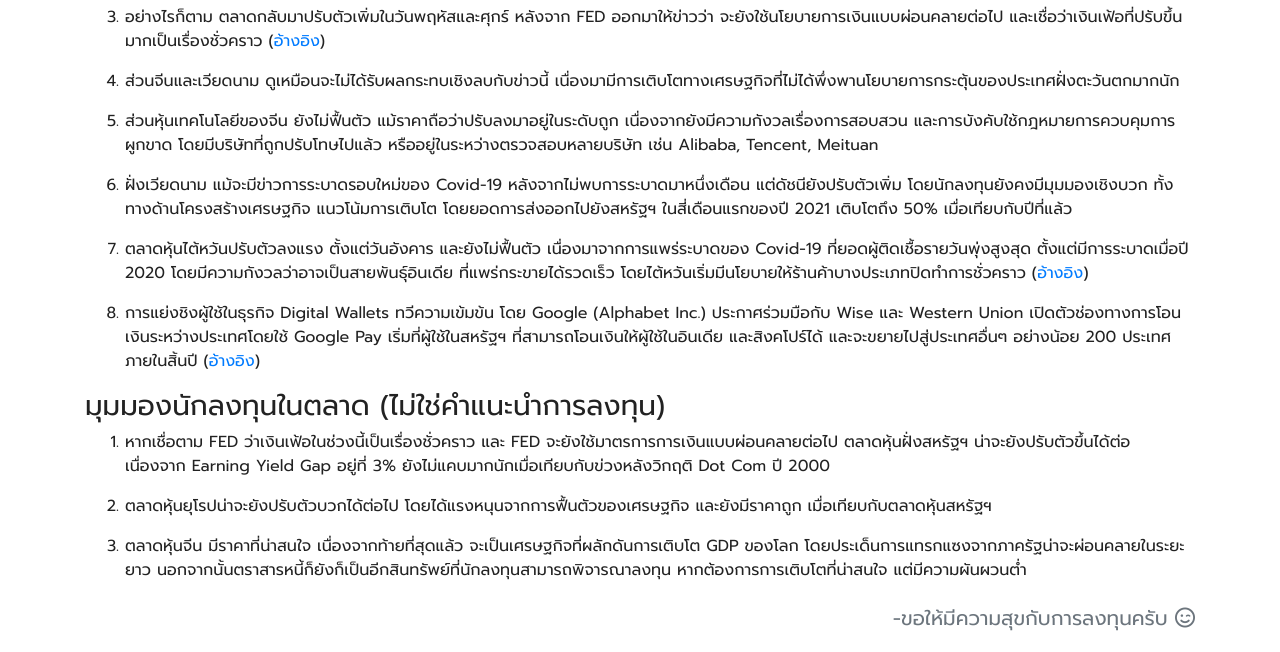
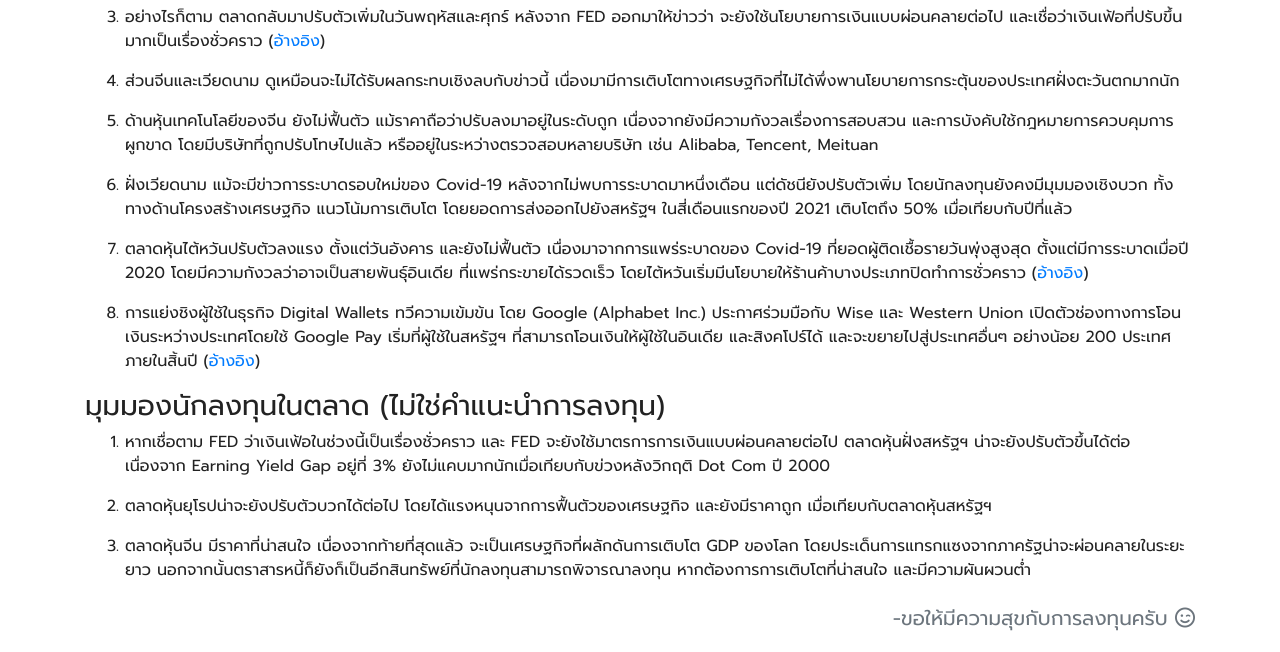
Before and after one commit to moneysart/moneysart.github.io, a Jekyll site: the page built from weekly/_posts/2021-05-16-summary.md, in a window 1280 px wide. Shown: the part 395-1047 px from the top of the page. Built offline with Jekyll 4.4.1, drawn with Linux system fonts in a browser that asks for light colours; nearby versions of some CDN libraries.

Commit message:
edit text

```diff
--- a/weekly/_posts/2021-05-16-summary.md
+++ b/weekly/_posts/2021-05-16-summary.md
@@ -19,7 +19,7 @@ date: 2021-05-16
 
 4. ส่วนจีนและเวียดนาม ดูเหมือนจะไม่ได้รับผลกระทบเชิงลบกับข่าวนี้ เนื่องมามีการเติบโตทางเศรษฐกิจที่ไม่ได้พึ่งพานโยบายการกระตุ้นของประเทศฝั่งตะวันตกมากนัก
 
-5. ส่วนหุ้นเทคโนโลยีของจีน ยังไม่ฟื้นตัว แม้ราคาถือว่าปรับลงมาอยู่ในระดับถูก เนื่องจากยังมีความกังวลเรื่องการสอบสวน และการบังคับใช้กฎหมายการควบคุมการผูกขาด โดยมีบริษัทที่ถูกปรับโทษไปแล้ว หรืออยู่ในระหว่างตรวจสอบหลายบริษัท เช่น Alibaba, Tencent, Meituan
+5. ด้านหุ้นเทคโนโลยีของจีน ยังไม่ฟื้นตัว แม้ราคาถือว่าปรับลงมาอยู่ในระดับถูก เนื่องจากยังมีความกังวลเรื่องการสอบสวน และการบังคับใช้กฎหมายการควบคุมการผูกขาด โดยมีบริษัทที่ถูกปรับโทษไปแล้ว หรืออยู่ในระหว่างตรวจสอบหลายบริษัท เช่น Alibaba, Tencent, Meituan
 
 6. ฝั่งเวียดนาม แม้จะมีข่าวการระบาดรอบใหม่ของ Covid-19 หลังจากไม่พบการระบาดมาหนึ่งเดือน แต่ดัชนียังปรับตัวเพิ่ม โดยนักลงทุนยังคงมีมุมมองเชิงบวก ทั้งทางด้านโครงสร้างเศรษฐกิจ แนวโน้มการเติบโต โดยยอดการส่งออกไปยังสหรัฐฯ ในสี่เดือนแรกของปี 2021 เติบโตถึง 50% เมื่อเทียบกับปีที่แล้ว
 
@@ -35,4 +35,4 @@ date: 2021-05-16
 
 2. ตลาดหุ้นยุโรปน่าจะยังปรับตัวบวกได้ต่อไป โดยได้แรงหนุนจากการฟื้นตัวของเศรษฐกิจ และยังมีราคาถูก เมื่อเทียบกับตลาดหุ้นสหรัฐฯ
 
-3. ตลาดหุ้นจีน มีราคาที่น่าสนใจ เนื่องจากท้ายที่สุดแล้ว จะเป็นเศรษฐกิจที่ผลักดันการเติบโต GDP ของโลก โดยประเด็นการแทรกแซงจากภาครัฐน่าจะผ่อนคลายในระยะยาว นอกจากนั้นตราสารหนี้ก็ยังก็เป็นอีกสินทรัพย์ที่นักลงทุนสามารถพิจารณาลงทุน หากต้องการการเติบโตที่น่าสนใจ แต่มีความผันผวนต่ำ
+3. ตลาดหุ้นจีน มีราคาที่น่าสนใจ เนื่องจากท้ายที่สุดแล้ว จะเป็นเศรษฐกิจที่ผลักดันการเติบโต GDP ของโลก โดยประเด็นการแทรกแซงจากภาครัฐน่าจะผ่อนคลายในระยะยาว นอกจากนั้นตราสารหนี้ก็ยังก็เป็นอีกสินทรัพย์ที่นักลงทุนสามารถพิจารณาลงทุน หากต้องการการเติบโตที่น่าสนใจ และมีความผันผวนต่ำ
```
